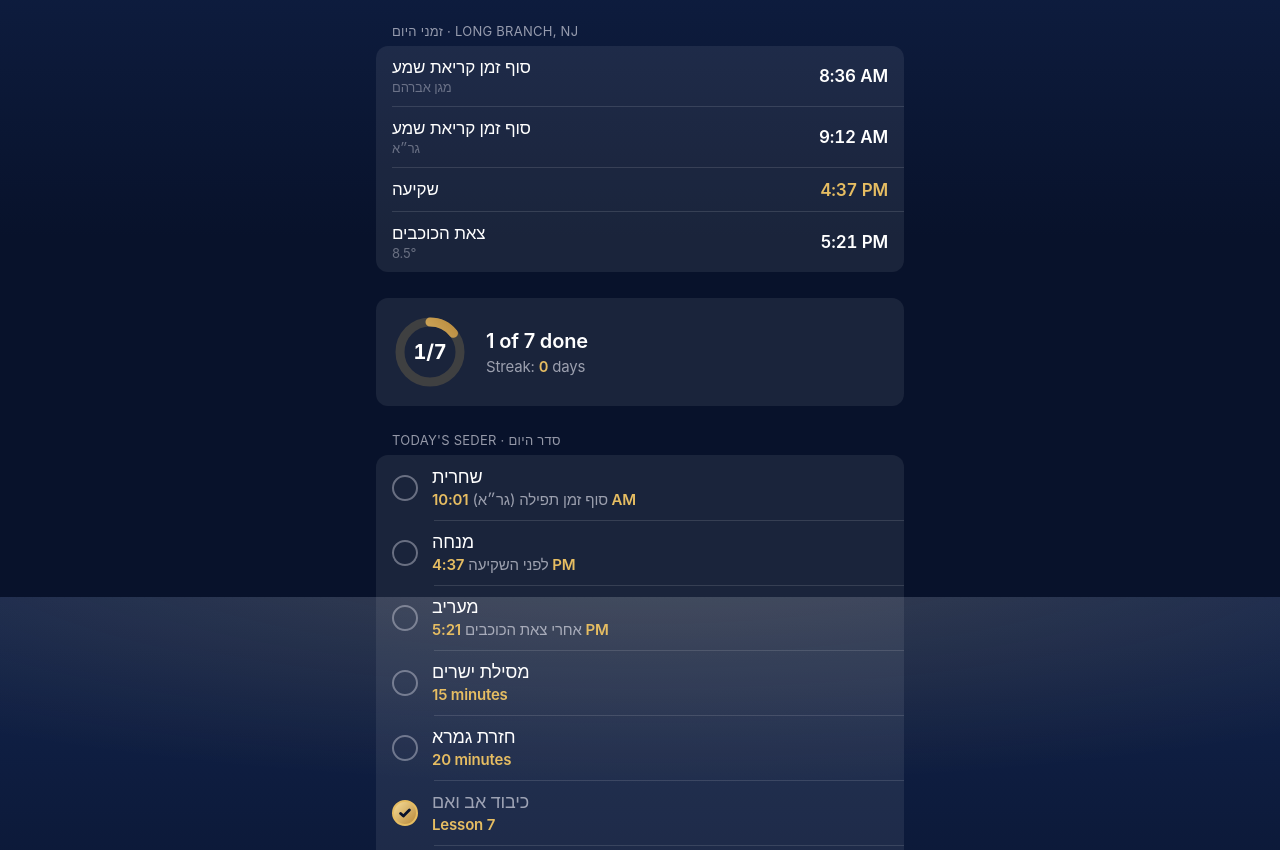
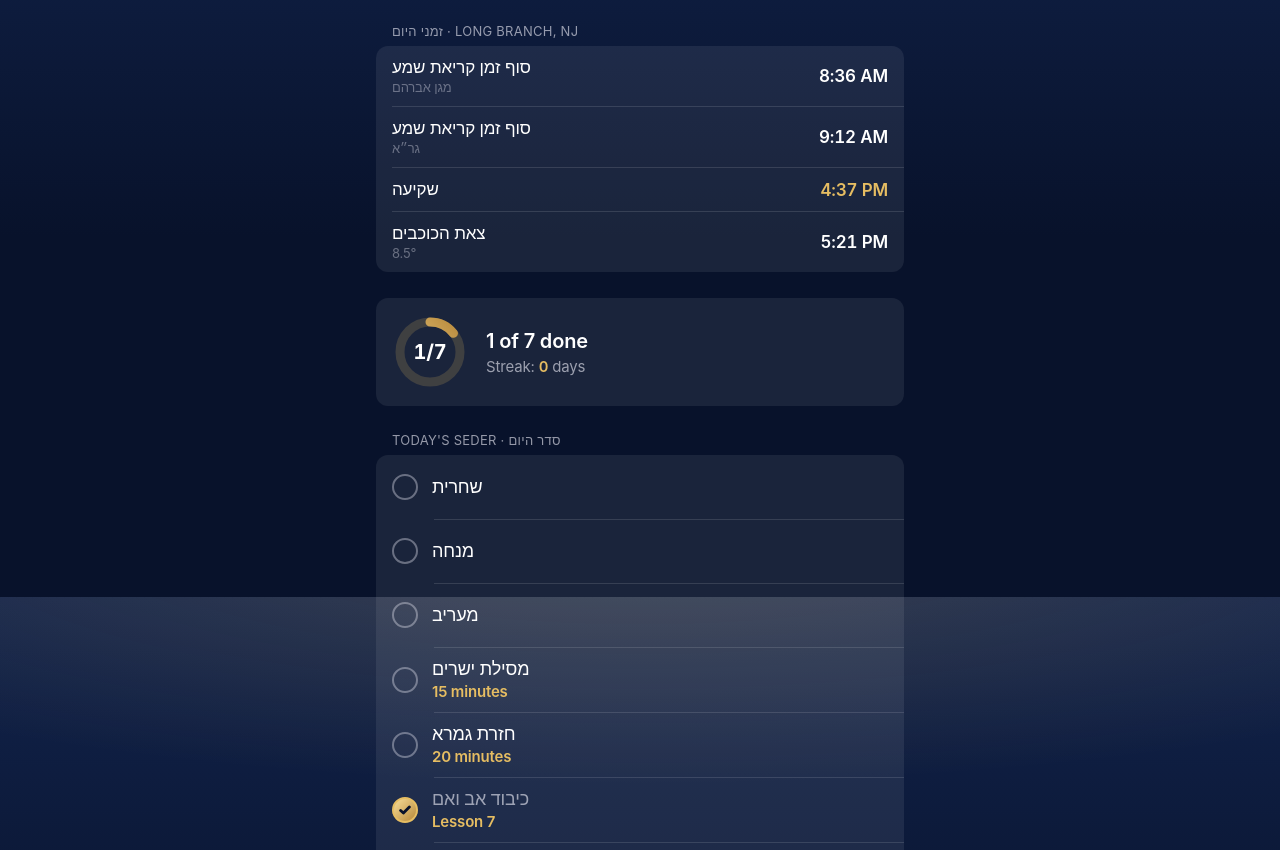
Before and after one commit to bgluck-hash/avoidas-hashem-checklist, a plain HTML site: page index.html in a window 1280 px wide. Shown: the part 203-1053 px from the top of the page. Drawn offline with Linux system fonts and the light colour scheme.

Commit message:
Remove zmanim from under the tefillos
Co-Authored-By: Claude Opus 5.5 <noreply@anthropic.com>
Claude-Session: https://claude.ai/code/session_01CorhVVondnB6RBRhCzQjpL

```diff
--- a/index.html
+++ b/index.html
@@ -128,6 +128,7 @@ h1 { font-size: 34px; font-weight: 700; letter-spacing: -0.02em; line-height: 1.
 .name { font-size: 18px; font-weight: 500; transition: color .2s; }
 .amt { font-size: 15px; color: var(--label2); }
 .amt b { color: var(--tint); font-weight: 600; }
+.amt:empty { display: none; }
 .task[aria-checked="true"] .box { background: linear-gradient(135deg, var(--tint-hi), var(--tint-lo)); border-color: var(--tint); }
 .task[aria-checked="true"] .box svg { opacity: 1; transform: scale(1); }
 .task[aria-checked="true"] .name { color: var(--label2); }
@@ -227,9 +228,9 @@ h1 { font-size: 34px; font-weight: 700; letter-spacing: -0.02em; line-height: 1.
 
 <script>
 const TASKS = [
-  { id: "shacharis", name: "שחרית", amt: d => "סוף זמן תפילה (גר״א) <b>" + zmanimFor(d).tefillah + "</b>" },
-  { id: "mincha",    name: "מנחה",   amt: d => "לפני השקיעה <b>" + zmanimFor(d).shkia + "</b>" },
-  { id: "maariv",    name: "מעריב",  amt: d => "אחרי צאת הכוכבים <b>" + zmanimFor(d).tzeis + "</b>" },
+  { id: "shacharis", name: "שחרית", amt: () => "" },
+  { id: "mincha",    name: "מנחה",   amt: () => "" },
+  { id: "maariv",    name: "מעריב",  amt: () => "" },
   { id: "mesilas", name: "מסילת ישרים", amt: () => "<b>15 minutes</b>" },
   { id: "gemara",  name: "חזרת גמרא",   amt: () => "<b>20 minutes</b>" },
   { id: "kibud",   name: "כיבוד אב ואם",   amt: d => { const n = kibudLesson(d); return n ? "<b>Lesson " + n + "</b>" : "<b>1 lesson</b> from the sefer"; } },
```
